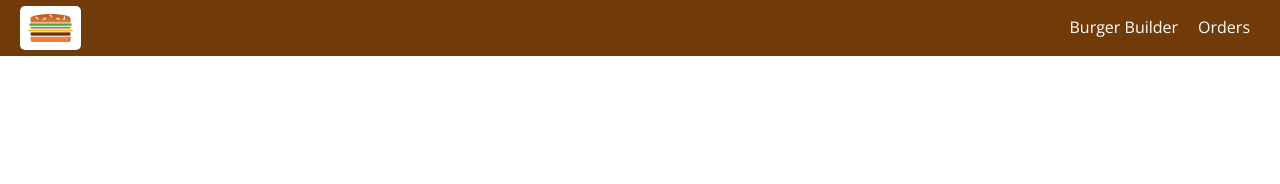
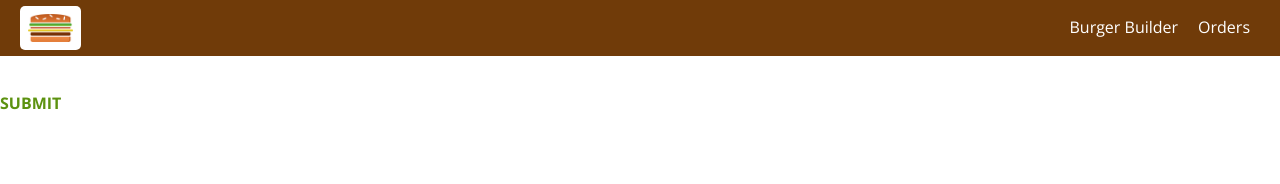
Before and after one commit to doctoron/New-burger, a React app: page /auth in a window 1280 px wide. Shown: the top 184 px of the page. Built offline with nearby package versions, Linux system fonts and the light colour scheme.

Commit message:
Adding validation

```diff
--- a/src/App.js
+++ b/src/App.js
@@ -5,6 +5,7 @@
 import BurgerBuilder from './containers/BurgerBuilder/BurgerBuilder';
 import Checkout from './containers/Checkout/Checkout';
 import Orders from './containers/Orders/Orders';
+import Auth from './containers/Auth/Auth';
 
 class App extends Component {
   render () {
@@ -14,7 +15,9 @@
           <Switch>
             <Route path="/checkout" component={Checkout} />
             <Route path="/orders" component={Orders} />
+            <Route path="/auth" component={Auth} />
             <Route path="/" exact component={BurgerBuilder} />
+
           </Switch>
         </Layout>
       </div>
--- /dev/null
+++ b/src/containers/Auth/Auth.js
@@ -0,0 +1,73 @@
+import React, { Component } from 'react';
+
+import Input from '../../components/UI/Input/Input';
+import Button from '../../components/UI/Button/Button';
+
+class Auth extends Component {
+    state = {
+        controls: {
+            email: {
+                elementType: 'input',
+                elementConfig: {
+                    type: 'email',
+                    placeholder: 'Mail Address'
+                },
+                value: '',
+                validation: {
+                    required: true,
+                    isEmail: true
+                },
+                valid: false,
+                touched: false
+            },
+            password: {
+                elementType: 'input',
+                elementConfig: {
+                    type: 'password',
+                    placeholder: 'Password '
+                },
+                value: '',
+                validation: {
+                    required: true,
+                    minLength: 6
+                },
+                valid: false,
+                touched: false
+            },
+        }
+    };
+
+
+    render () {
+        const formElementsArray = [];
+        for (let key in this.state.orderForm) {
+            formElementsArray.push({
+                id: key,
+                config: this.state.orderForm[key]
+            });
+        }
+
+        const form = formElementsArray.map(formElement => (
+            <Input
+                key={formElement.id}
+                elementType={formElement.config.elementType}
+                elementConfig={formElement.config.elementConfig}
+                value={formElement.config.value}
+                invalid={!formElement.config.valid}
+                shouldValidate={formElement.config.validation}
+                touched={formElement.config.touched}
+                changed={(event) => this.inputChangedHandler(event, formElement.id)} />
+        ));
+
+        return (
+            <div>
+                <form>
+                    {form}
+                    <Button btnType='Success'>SUBMIT</Button>
+                </form>
+            </div>
+        );
+    }
+};
+
+export default Auth
```
Also changed, not shown: package.json (+6 -9 lines), 1 other file (tests, documents, lock files or other folders).
